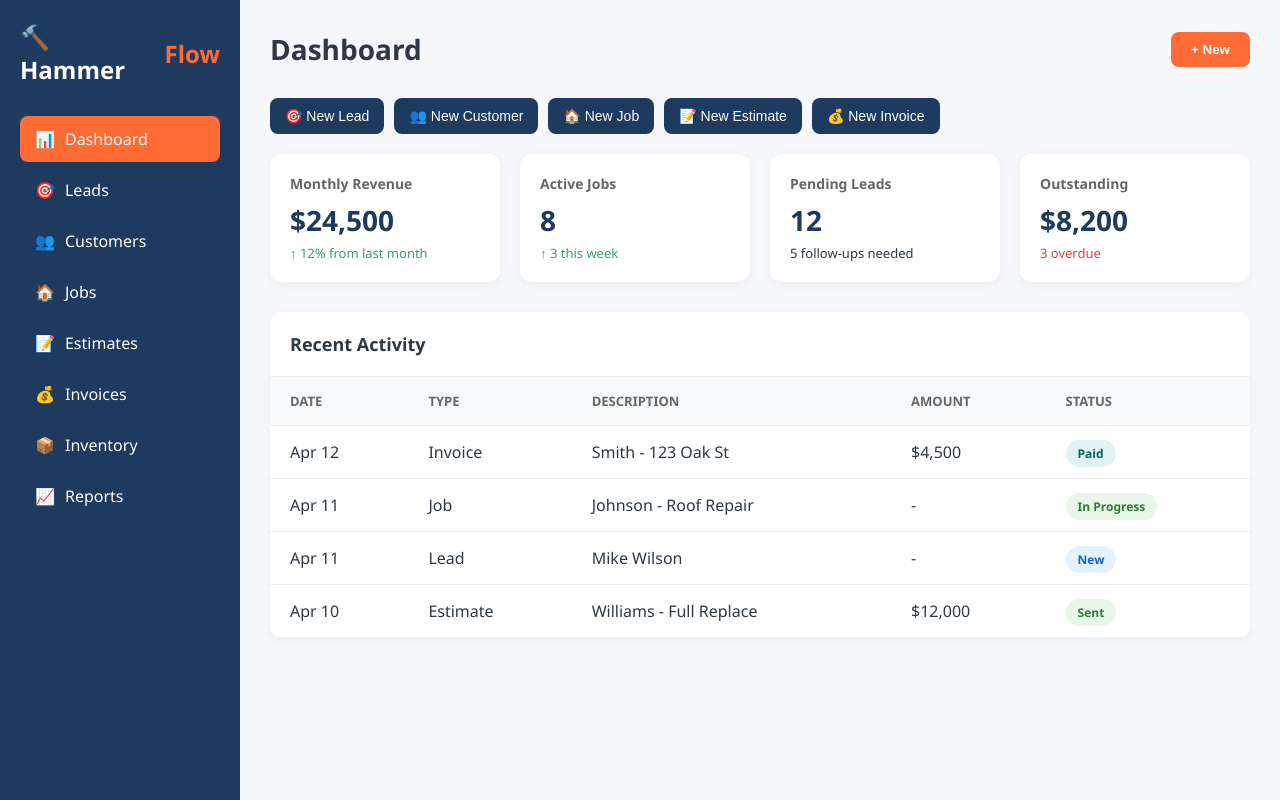
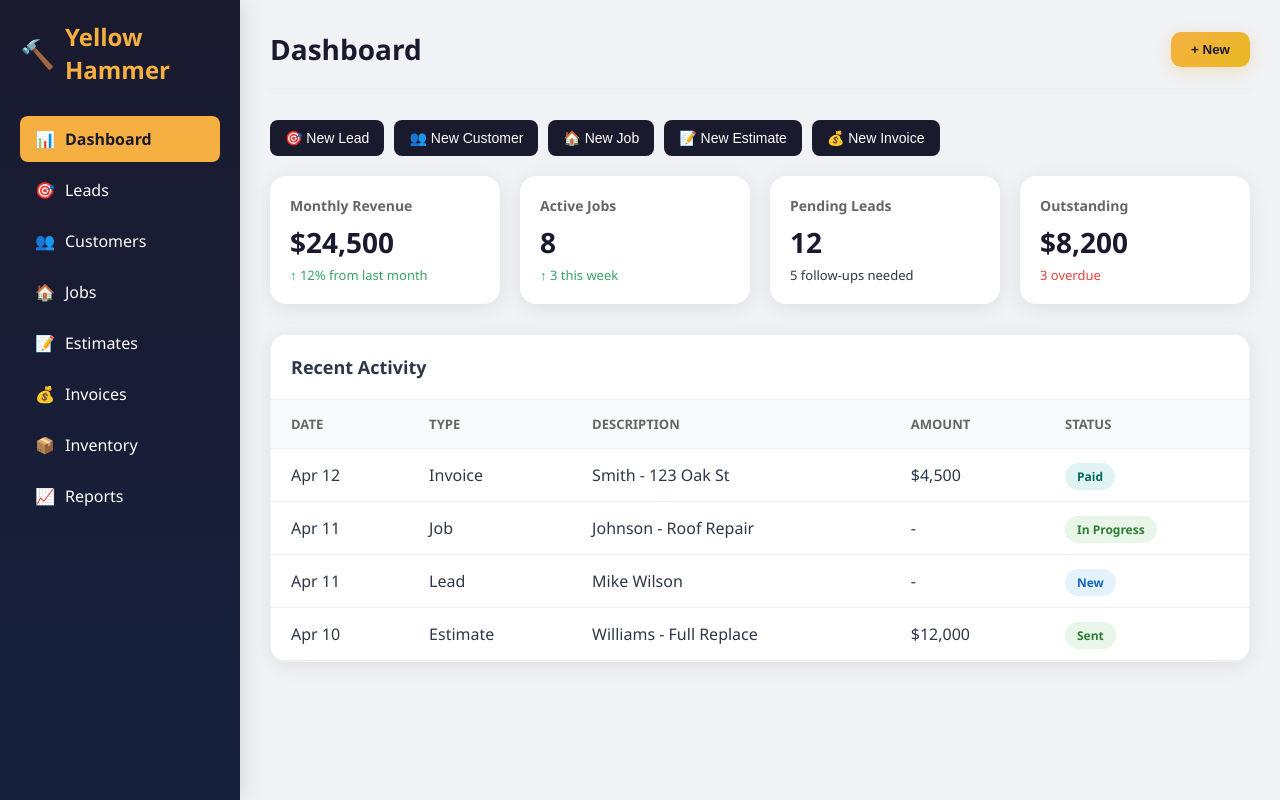
Before and after one commit to MainstreetMemories/hammerflow, a website: page index.html in a window 1280 px wide. Drawn offline with Linux system fonts and the light colour scheme.

Commit message:
Add Yellow Hammer branding and slick UI improvements

```diff
--- a/index.html
+++ b/index.html
@@ -3,12 +3,13 @@
 <head>
   <meta charset="UTF-8">
   <meta name="viewport" content="width=device-width, initial-scale=1.0">
-  <title>HammerFlow - Build Your Business</title>
+  <title>Yellow Hammer Roofing - Job Management</title>
   <style>
     :root {
-      --primary: #1E3A5F;
-      --secondary: #FF6B35;
-      --bg: #F5F7FA;
+      --primary: #1a1a2e;
+      --secondary: #f5b041;
+      --accent: #e8b923;
+      --bg: #f0f2f5;
       --card: #FFFFFF;
       --text: #2D3748;
       --success: #38A169;
@@ -18,30 +19,32 @@
     }
     * { margin: 0; padding: 0; box-sizing: border-box; }
     body { font-family: 'Segoe UI', system-ui, sans-serif; background: var(--bg); color: var(--text); display: flex; min-height: 100vh; }
-    .sidebar { width: var(--sidebar-width); background: var(--primary); color: white; padding: 20px; position: fixed; height: 100%; overflow-y: auto; }
+    .sidebar { width: var(--sidebar-width); background: linear-gradient(180deg, #1a1a2e 0%, #16213e 100%); color: white; padding: 20px; position: fixed; height: 100%; overflow-y: auto; box-shadow: 4px 0 20px rgba(0,0,0,0.1); }
     .logo { font-size: 24px; font-weight: bold; margin-bottom: 30px; display: flex; align-items: center; gap: 10px; }
     .logo span { color: var(--secondary); }
     .nav-item { padding: 12px 15px; border-radius: 8px; cursor: pointer; transition: background 0.2s; margin-bottom: 5px; display: flex; align-items: center; gap: 10px; }
     .nav-item:hover, .nav-item.active { background: rgba(255,255,255,0.1); }
-    .nav-item.active { background: var(--secondary); }
+    .nav-item.active { background: var(--secondary); color: #1a1a2e; font-weight: 600; }
     .main { flex: 1; margin-left: var(--sidebar-width); padding: 30px; }
-    .header { display: flex; justify-content: space-between; align-items: center; margin-bottom: 30px; }
-    .header h1 { font-size: 28px; }
+    .header { display: flex; justify-content: space-between; align-items: center; margin-bottom: 30px; padding-bottom: 20px; border-bottom: 2px solid #eee; }
+    .header h1 { font-size: 28px; font-weight: 700; color: #1a1a2e; }
     .stats-grid { display: grid; grid-template-columns: repeat(auto-fit, minmax(200px, 1fr)); gap: 20px; margin-bottom: 30px; }
-    .stat-card { background: var(--card); padding: 20px; border-radius: 12px; box-shadow: 0 2px 10px rgba(0,0,0,0.05); }
+    .stat-card { background: var(--card); padding: 20px; border-radius: 16px; box-shadow: 0 4px 20px rgba(0,0,0,0.08); transition: transform 0.2s, box-shadow 0.2s; }
+    .stat-card:hover { transform: translateY(-2px); box-shadow: 0 8px 30px rgba(0,0,0,0.12); }
     .stat-card h3 { font-size: 14px; color: #666; margin-bottom: 8px; }
     .stat-card .value { font-size: 28px; font-weight: bold; color: var(--primary); }
     .stat-card .change { font-size: 13px; margin-top: 5px; }
     .stat-card .change.positive { color: var(--success); }
     .stat-card .change.negative { color: var(--danger); }
-    .card { background: var(--card); border-radius: 12px; box-shadow: 0 2px 10px rgba(0,0,0,0.05); overflow: hidden; margin-bottom: 20px; }
+    .card { background: var(--card); border-radius: 16px; box-shadow: 0 4px 20px rgba(0,0,0,0.08); overflow: hidden; margin-bottom: 20px; border: 1px solid rgba(0,0,0,0.05); }
     .card-header { padding: 20px; border-bottom: 1px solid #eee; display: flex; justify-content: space-between; align-items: center; }
     .card-header h2 { font-size: 18px; }
-    .btn { padding: 10px 20px; border-radius: 8px; border: none; cursor: pointer; font-weight: 600; transition: all 0.2s; background: #f5f7fa; }
-    .btn-primary { background: var(--secondary); color: white; }
-    .btn-primary:hover { background: #e55a2b; }
-    .btn-success { background: #4CAF50; color: white; }
-    .btn-success:hover { background: #388E3C; }
+    .btn { padding: 10px 20px; border-radius: 10px; border: none; cursor: pointer; font-weight: 600; transition: all 0.2s; background: #e8e8e8; }
+    .btn:hover { background: #d0d0d0; transform: translateY(-1px); }
+    .btn-primary { background: linear-gradient(135deg, #f5b041 0%, #e8b923 100%); color: #1a1a2e; box-shadow: 0 4px 15px rgba(245,176,65,0.3); }
+    .btn-primary:hover { background: linear-gradient(135deg, #e8b923 0%, #d4a720 100%); box-shadow: 0 6px 20px rgba(245,176,65,0.4); }
+    .btn-success { background: linear-gradient(135deg, #4CAF50 0%, #388E3C 100%); color: white; }
+    .btn-success:hover { background: linear-gradient(135deg, #388E3C 0%, #2E7D32 100%); }
     table { width: 100%; border-collapse: collapse; }
     th, td { padding: 15px 20px; text-align: left; border-bottom: 1px solid #eee; }
     th { background: #f8f9fa; font-weight: 600; font-size: 13px; text-transform: uppercase; color: #666; }
@@ -87,7 +90,7 @@
 </head>
 <body>
   <div class="sidebar">
-    <div class="logo">🔨 Hammer<span>Flow</span></div>
+    <div class="logo"><span style="font-size:28px;">🔨</span> <span style="color:#f5b041;">Yellow Hammer</span></div>
     <div class="nav-item active" data-page="dashboard"><span>📊</span> <span>Dashboard</span></div>
     <div class="nav-item" data-page="leads"><span>🎯</span> <span>Leads</span></div>
     <div class="nav-item" data-page="customers"><span>👥</span> <span>Customers</span></div>
```
